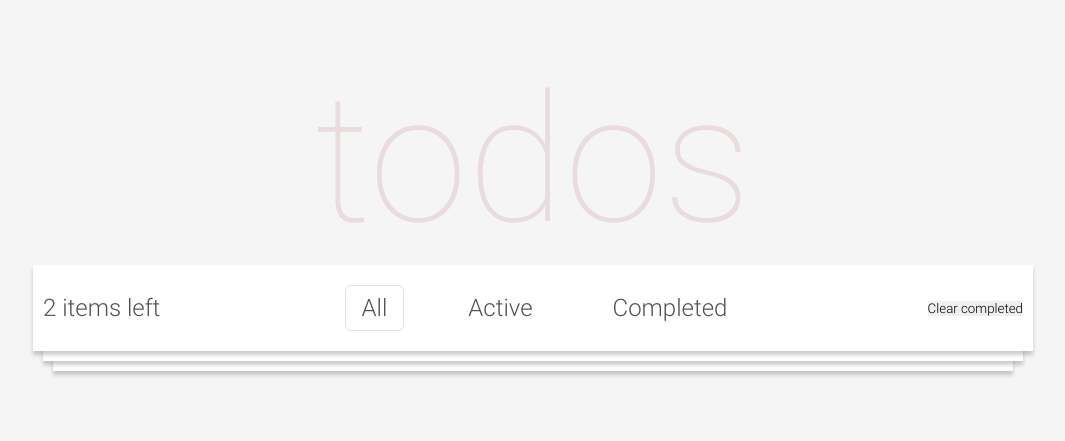
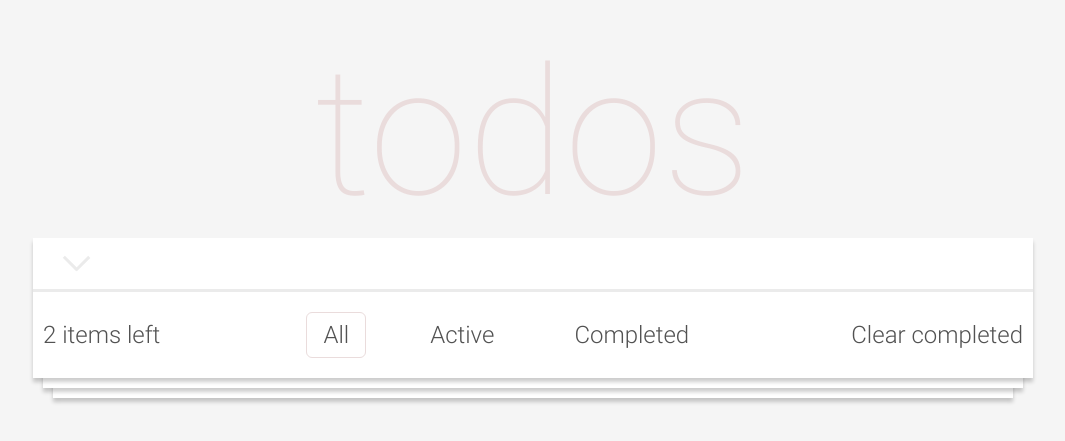
Before and after one commit to Zhiga-noff/task-todo-ts, a React (Vite) app: page / in a window 1280 px wide. Shown: the part 197-638 px from the top of the page, without its empty margins (107-1172 px from the left). Built offline with nearby package versions, Linux system fonts and the light colour scheme.

Commit message:
Делаю ввод тасок

```diff
--- /dev/null
+++ b/src/components/input-task/InputTask.module.scss
@@ -0,0 +1,32 @@
+@import 'src/assets/styles/colors';
+
+.inputContainer {
+  border-bottom: 3px solid $grey;
+  padding: 0 1.25rem;
+}
+
+.arrowBtn {
+  background-color: inherit;
+  width: 3rem;
+  height: 3rem;
+  position: relative;
+
+  &::before,
+  &::after {
+    content: '';
+    position: absolute;
+    width: 40%;
+    height: 3px;
+    background-color: $grey;
+  }
+
+  &::before {
+    transform: rotate(45deg);
+    left: 17.5%;
+  }
+
+  &::after {
+    transform: rotate(-45deg);
+    right: 17.5%;
+  }
+}
--- a/src/components/input-task/InputTask.tsx
+++ b/src/components/input-task/InputTask.tsx
@@ -1,3 +1,10 @@
+import styles from './InputTask.module.scss';
+
 export const InputTask = () => {
-  return <div></div>;
+  return (
+    <div className={styles.inputContainer}>
+      <button className={styles.arrowBtn}></button>
+      <input type="text" className={styles.input} />
+    </div>
+  );
 };
--- a/src/components/navigate-bar/NavigateBar.module.scss
+++ b/src/components/navigate-bar/NavigateBar.module.scss
@@ -33,3 +33,14 @@
     }
   }
 }
+
+.clear {
+  background-color: inherit;
+  font-size: 1.5rem;
+  color: $text;
+  transition-duration: 0.3s;
+
+  &:hover {
+    color: $pink;
+  }
+}
--- a/src/components/navigate-bar/NavigateBar.tsx
+++ b/src/components/navigate-bar/NavigateBar.tsx
@@ -22,7 +22,7 @@ export const NavigateBar = () => {
           );
         })}
       </ul>
-      <button>Clear completed</button>
+      <button className={styles.clear}>Clear completed</button>
     </nav>
   );
 };
```
